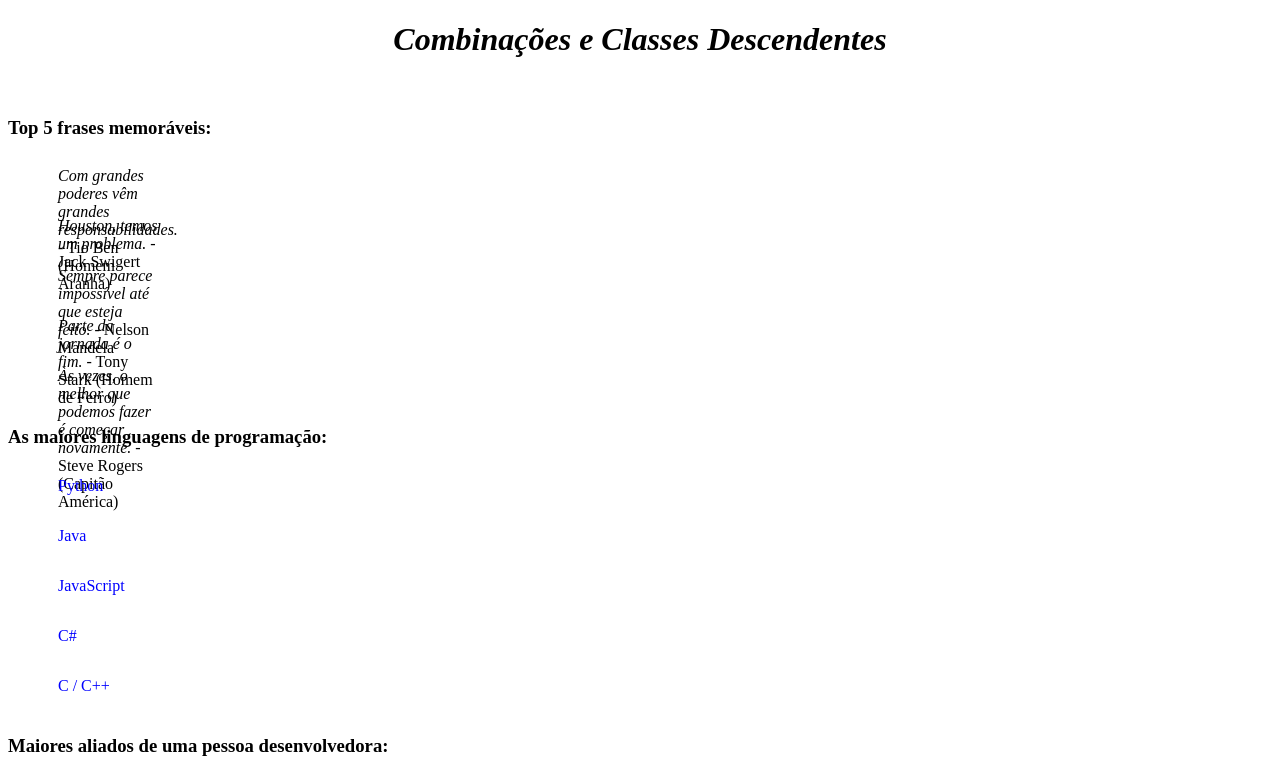
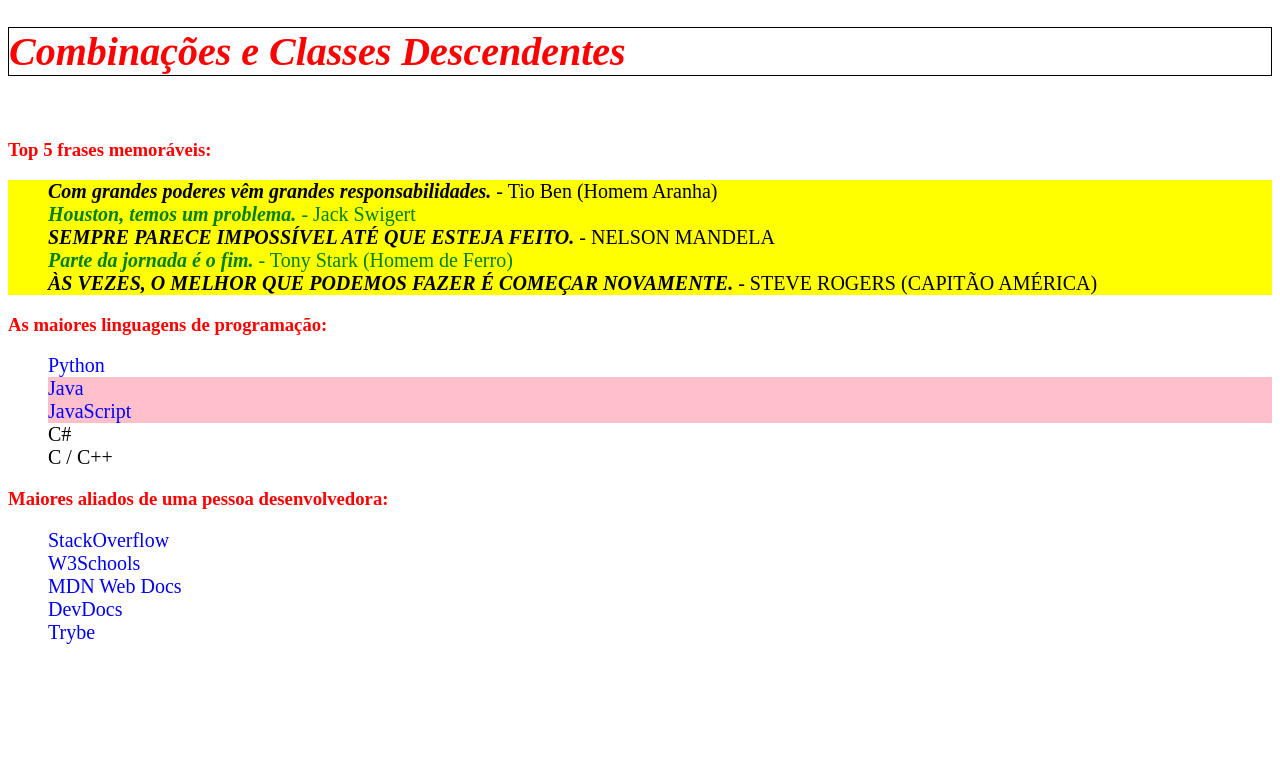
Before and after one commit to BlackSheep1337/Trybe_Exercises, a plain HTML site: page bloco_3/dia_3/index3.html in a window 1280 px wide. Shown: the top 773 px of the page. Drawn offline with Linux system fonts and the light colour scheme.

Commit message:
CombinacaoDeClassesDescendentes

```diff
--- a/bloco_3/dia_3/index3.html
+++ b/bloco_3/dia_3/index3.html
@@ -2,7 +2,7 @@
 <html lang="pt-br">
   <head>
     <meta charset="UTF-8">
-    <link rel="stylesheet" href="style.css">
+    <link rel="stylesheet" href="style3.css">
     <title>#GoTrybe</title>
   </head>
   <body>
@@ -17,7 +17,7 @@
       <li><em>Às vezes, o melhor que podemos fazer é começar novamente.</em> - Steve Rogers (Capitão América)</li>
     </ol>
     <h3>As maiores linguagens de programação:</h3>
-    <ul>
+    <ul class="linguagens">
       <li>Python</li>
       <li>Java</li>
       <li>JavaScript</li>
@@ -25,21 +25,21 @@
       <li>C / C++</li>
     </ul>
     <h3>Maiores aliados de uma pessoa desenvolvedora:</h3>
-    <ul>
+    <ul class="web">
       <li>
-        <a href="https://pt.stackoverflow.com/">StackOverflow</a>
+        <a class="colorA" href="https://pt.stackoverflow.com/">StackOverflow</a>
       </li>
       <li>
-        <a href="https://www.w3schools.com/">W3Schools</a>
+        <a class="colorB" href="https://www.w3schools.com/">W3Schools</a>
       </li>
       <li>
-        <a href="https://developer.mozilla.org/pt-BR/">MDN Web Docs</a>
+        <a class="colorC" href="https://developer.mozilla.org/pt-BR/">MDN Web Docs</a>
       </li>
       <li>
-        <a href="https://devdocs.io/">DevDocs</a>
+        <a class="colorD" href="https://devdocs.io/">DevDocs</a>
       </li>
       <li>
-        <a href="https://app.betrybe.com/">Trybe</a>
+        <a class="colorE" href="https://app.betrybe.com/">Trybe</a>
       </li>
     </ul>
   </body>
--- a/bloco_3/dia_3/style.css
+++ /dev/null
@@ -1,42 +0,0 @@
-
-h1,p
-{
-    text-align: center;
-}
-li
-{
-    width: 100px;
-    height: 30px;
-    padding: 10px;
-
-}
-li:hover
-{
-    background: rgba(0, 0, 0, 0.2);
-    width: 70px;
-    height: 20px;
-    border-radius: 2px;
-    transition: 0.7s linear ease-in-out;
-}
-li:active
-{
-    font-size:20px;
-    transition: 0 0.2;
-    background: rgb(130, 200, 150)
-}
-
-
-ol, ul
-{
-    list-style: none;
-}
-ul, ol a, a
-{
-    text-decoration: none;
-    color: blue;
-}
-
-p
-{
-    text-align: center;
-}
--- a/bloco_3/dia_3/style2.css
+++ /dev/null
@@ -1,41 +0,0 @@
-div:hover
-{
-    background: blue;
-    width: 250px;
-    border-radius: 5px;
-}
-div:nth-child(3)
-{
-    color: red;
-    font-style: italic;
-    font-size: large;
-    font-weight: 900;
-}
-div:nth-child(4)
-{
-    color: green;
-    font-style: Arial;
-    font-size: small;
-    font-weight: 900;
-}
-div:nth-child(5)
-{
-    color: gold;
-    font-style: italic;
-    font-size: 25px;
-    font-weight: 900;
-}
-div:nth-child(6)
-{
-    color: maroon;
-    font-style: Arial;
-    font-size: small;
-    font-weight: 900;
-}
-div:nth-child(7)
-{
-    color: yellow;
-    font-style: italic;
-    font-size: 20px;
-    font-weight: 900;
-}
--- a/bloco_3/dia_3/style3.css
+++ b/bloco_3/dia_3/style3.css
@@ -0,0 +1,70 @@
+
+h1
+{
+    font-size: 40px;
+    border: 1px solid black;
+}
+h1, h3
+{
+    color: red;
+}
+ol
+{
+    background: yellow;
+}
+ol, ul
+{
+    list-style: none;
+}
+ol li:nth-child(even)
+{
+    color: green;
+}
+ol li:nth-child(2n + 3)
+{
+    text-transform: uppercase;
+}
+li
+{
+    font-size: 20px;
+}
+li em
+{
+    font-weight: bold;
+}
+ul.linguagens li:nth-child(-n + 3)
+{
+    color: blue;
+}
+ul.linguagens li:nth-child(-n + 3):not(:first-child)
+{
+    background: pink;
+}
+ul li a
+{
+    text-decoration: none;
+}
+ul.web li a:hover
+{
+    font-weight: 900;
+}
+ul.web li a.colorA:hover
+{
+    color: orange;
+}
+ul.web li a.colorB:hover
+{
+    color: green;
+}
+ul.web li a.colorC:hover
+{
+    color: black;
+}
+ul.web li a.colorD:hover
+{
+    color: yellow;
+}
+ul.web li a.colorE:hover
+{
+    color: green;
+}
```
Also changed, not shown: bloco_3/dia_3/index.html (deleted, +0 -46 lines), bloco_3/dia_3/index2.html (deleted, +0 -36 lines).
